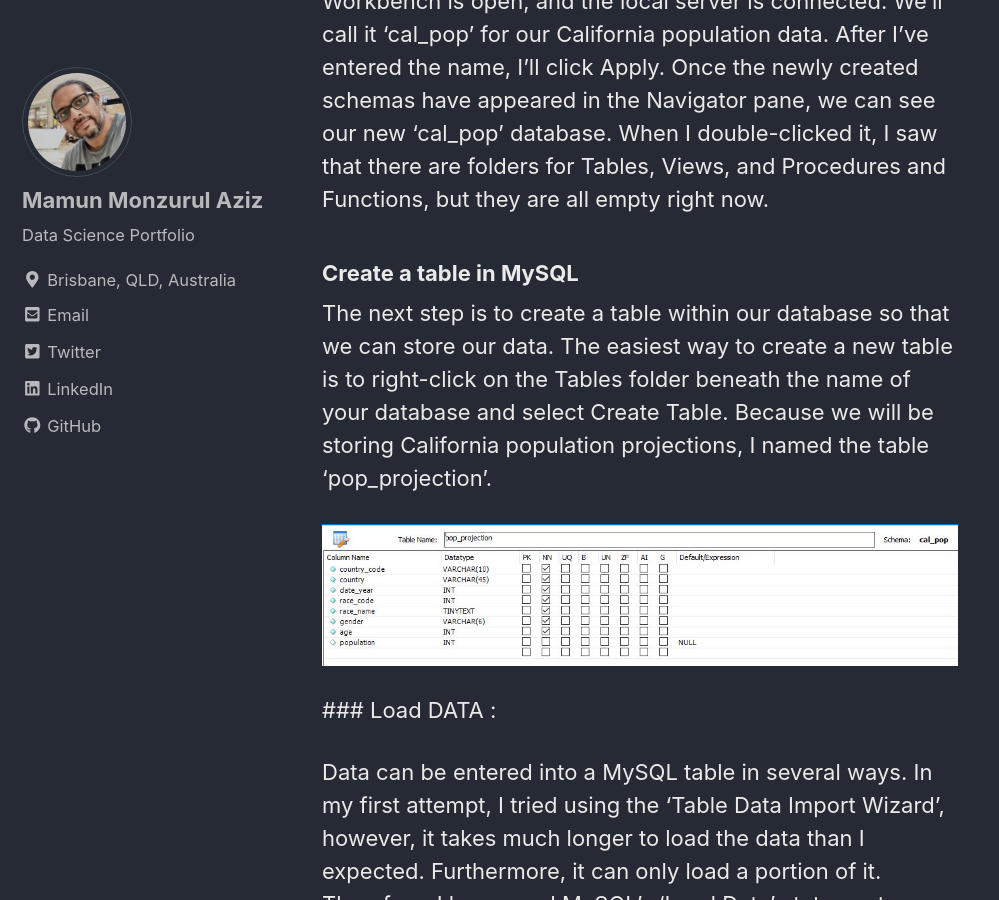
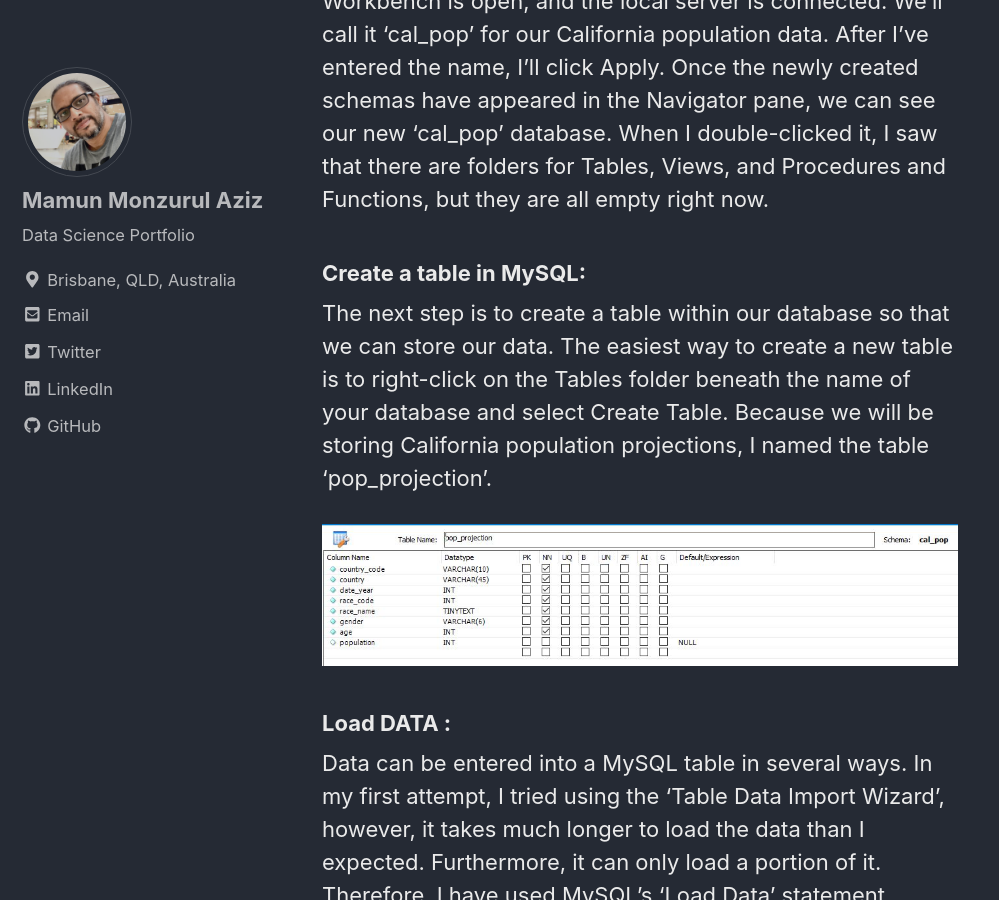
Before and after one commit to mamunmaziz/mamunmaziz.github.io, a Jekyll site: the page built from _posts/2022-09-04-MYSQL Protfolio.md, in a window 1280 px wide and 900 px high, scrolled down 1827 px. Shown: the whole window, without its empty margins (0-999 px from the left). Built offline with Jekyll 4.4.1, drawn with Linux system fonts in a browser that asks for light colours; cached includes are drawn as plain includes; nearby versions of some CDN libraries.

```diff
--- a/_posts/2022-09-04-MYSQL Protfolio.md
+++ b/_posts/2022-09-04-MYSQL Protfolio.md
@@ -30,13 +30,12 @@ In this study a large dataset of “California Population Projection by County,
 ### Create a DATABASE:
 We need to create a new schema once the MySQL Workbench is open, and the local server is connected. We'll call it ‘cal_pop’ for our California population data.  After I've entered the name, I'll click Apply. Once the newly created schemas have appeared in the Navigator pane, we can see our new 'cal_pop' database. When I double-clicked it, I saw that there are folders for Tables, Views, and Procedures and Functions, but they are all empty right now.
 
-### Create a table in MySQL
+### Create a table in MySQL:
 The next step is to create a table within our database so that we can store our data. The easiest way to create a new table is to right-click on the Tables folder beneath the name of your database and select Create Table. Because we will be storing California population projections, I named the table 'pop_projection'.
 
 <img src="/images/2022-09-04/2sql.JPG" width="912"/>
 
- ### Load DATA :
-
+### Load DATA :
 Data can be entered into a MySQL table in several ways. In my first attempt, I tried using the 'Table Data Import Wizard', however, it takes much longer to load the data than I expected. Furthermore, it can only load a portion of it.
 Therefore, I have used MySQL's 'Load Data' statement.
 
```
